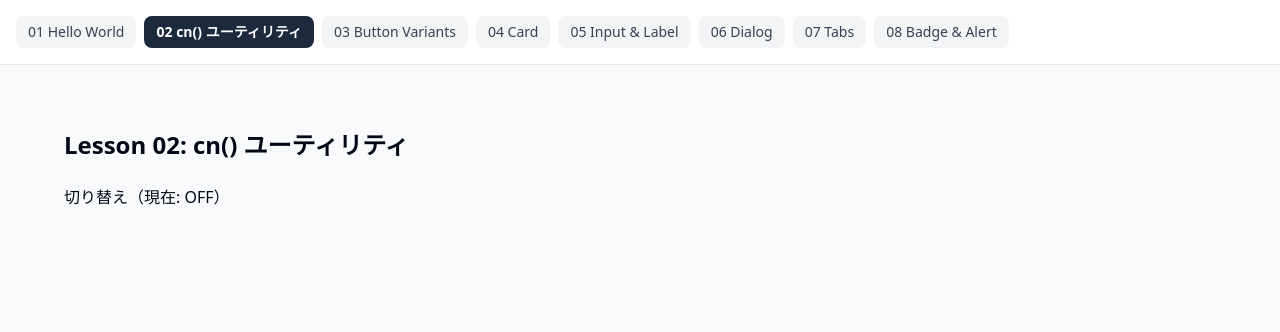
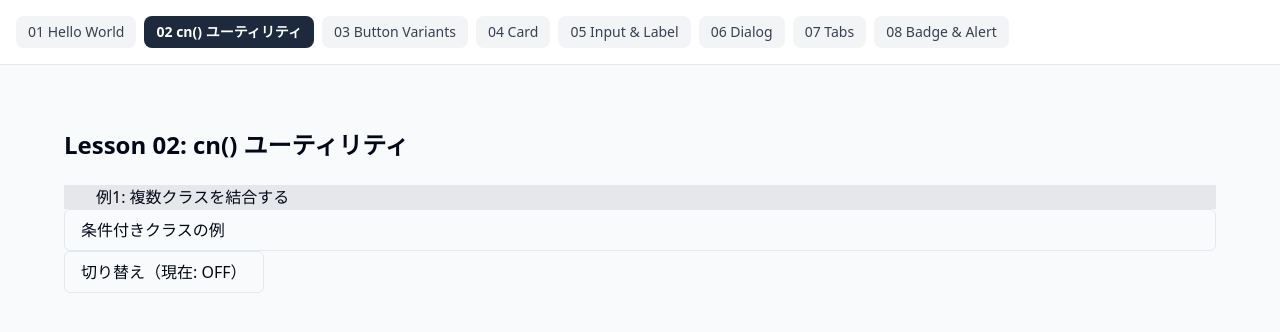
Before and after one commit to IchinaZiru/my-tech-roadmap, a React (Vite) app in the folder shadcn-ui/: page / in a window 1280 px wide. Both pictures are taken after a click on the button "02 cn() ユーティリティ". Shown: the top 332 px of the page. Built offline with nearby package versions, Linux system fonts and the light colour scheme.

Commit message:
cn概念

```diff
--- a/shadcn-ui/src/lessons/02-cn-utility/CnUtilityLesson.tsx
+++ b/shadcn-ui/src/lessons/02-cn-utility/CnUtilityLesson.tsx
@@ -19,12 +19,22 @@ export default function CnUtilityLesson() {
 
       {/* 例1: 複数クラスを結合する */}
       {/* ヒント: cn("クラス1", "クラス2") のように使う */}
-
-      {/* 例2: 条件付きクラスを切り替える */}
-      {/* ヒント: cn("基本クラス", isActive && "アクティブ時のクラス") */}
-
+      <div className={cn('px-4', 'bg-gray-200', 'px-8')}>
+        例1: 複数クラスを結合する
+      </div>
+      <div
+        className={cn(
+          'rounded-md border px-4 py-2 transition-colors',
+          isActive && 'border-blue-600 bg-blue-500 text-white font-semibold'
+        )}
+      >
+        条件付きクラスの例
+      </div>
       {/* ボタンで isActive を切り替える */}
-      <button onClick={() => setIsActive(!isActive)}>
+      <button
+        onClick={() => setIsActive(!isActive)}
+        className="rounded-md border px-4 py-2"
+      >
         切り替え（現在: {isActive ? 'ON' : 'OFF'}）
       </button>
     </div>
```
Also changed, not shown: 1 other file (tests, documents, lock files or other folders).
